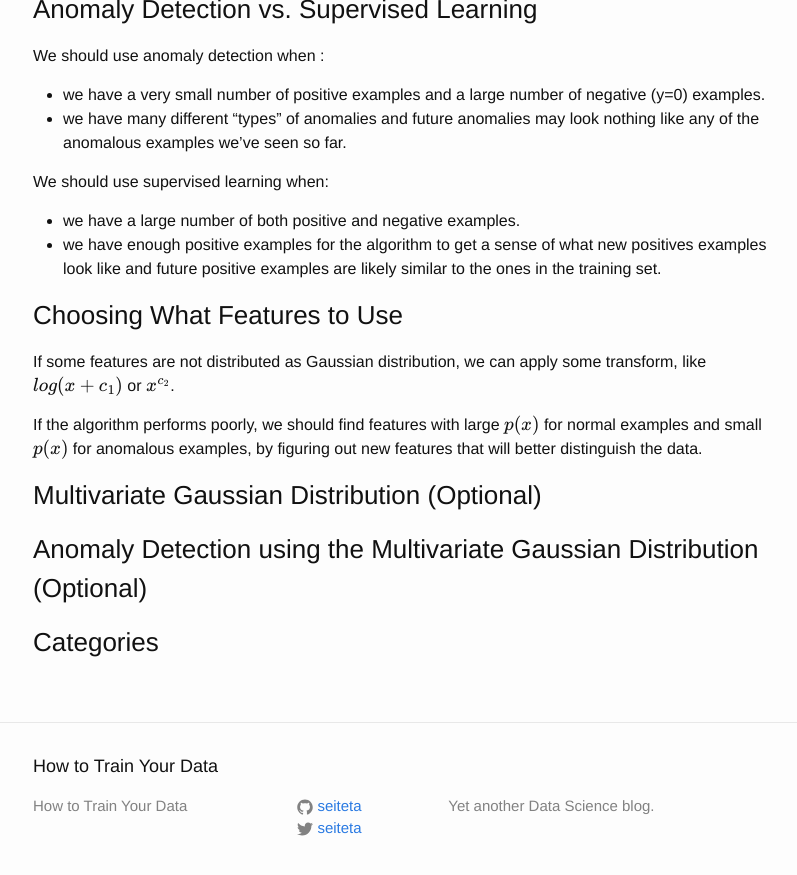
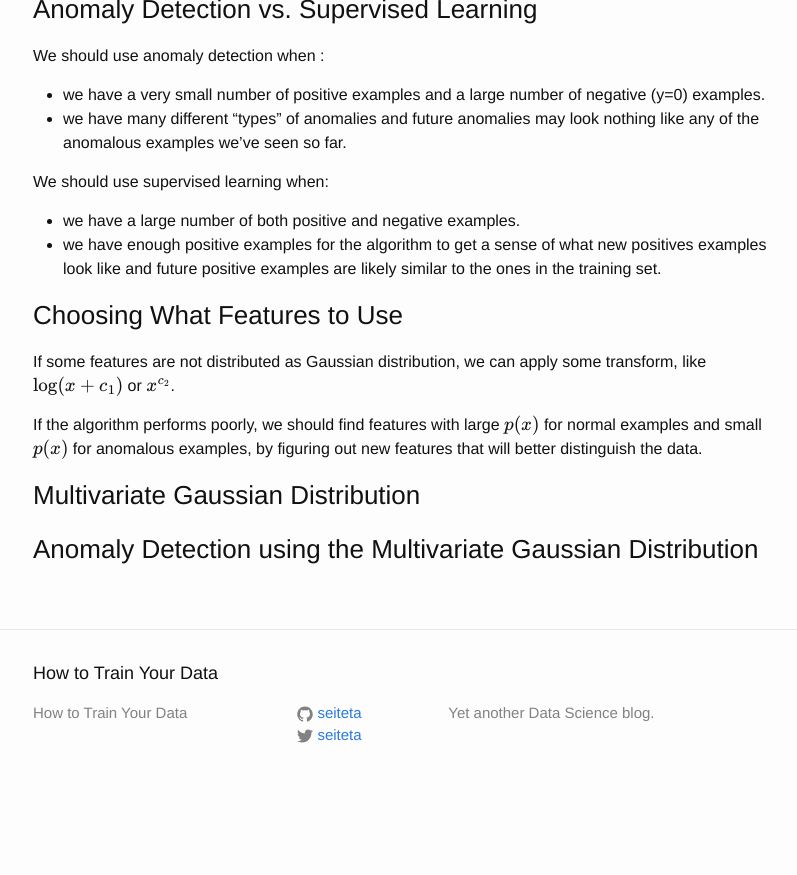
Before and after one commit to seiteta/seiteta.github.io_old, a Jekyll site: the page built from _posts/2014-12-04-machine-learning-notes.md, in a window 1280 px wide and 900 px high, scrolled down 21627 px. Shown: the top 875 px of the window, without its empty margins (237-1034 px from the left). Built offline with Jekyll 4.4.1, drawn with Linux system fonts in a browser that asks for light colours; formulas are drawn with MathJax 3; after the commit the page ends 22434 px from its top, so only the background shows below that.

Commit message:
Update 2014-12-04-machine-learning-notes.md

```diff
--- a/_posts/2014-12-04-machine-learning-notes.md
+++ b/_posts/2014-12-04-machine-learning-notes.md
@@ -749,10 +749,9 @@ We should use supervised learning when:
 
 ### Choosing What Features to Use
 
-If some features are not distributed as Gaussian distribution, we can apply some transform, like $$log(x + c_1)$$ or $$x^{c_2}$$.
+If some features are not distributed as Gaussian distribution, we can apply some transform, like $$\log(x + c_1)$$ or $$x^{c_2}$$.
 
 If the algorithm performs poorly, we should find features with large $$p(x)$$ for normal examples and small $$p(x)$$ for anomalous examples, by figuring out new features that will better distinguish the data.
 
-### Multivariate Gaussian Distribution (Optional)
-### Anomaly Detection using the Multivariate Gaussian Distribution (Optional)
-### Categories
+### Multivariate Gaussian Distribution
+### Anomaly Detection using the Multivariate Gaussian Distribution
```
